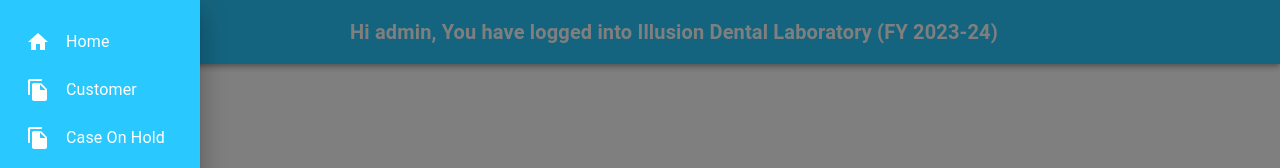
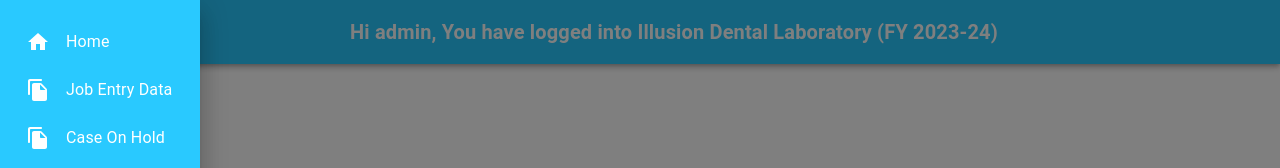
Before and after one commit to muhazAhmed/odoo, a React (Create React App) app: page /customer-data in a window 1280 px wide. Both pictures are taken after a click on the button "menu". Shown: the top 168 px of the page. Built offline with nearby package versions, Linux system fonts and the light colour scheme.

Commit message:
updated navbar

```diff
--- a/src/layouts/Navbar/Navbar.jsx
+++ b/src/layouts/Navbar/Navbar.jsx
@@ -57,7 +57,7 @@
 
   const menuItems = [
     { text: "Home", icon: <HomeIcon />, link: "/" },
-    { text: "Customer", icon: <FileCopyRoundedIcon />, link: "/customer-data" },
+    { text: "Job Entry Data", icon: <FileCopyRoundedIcon />, link: "/job-Entry-Data" },
     {
       text: "Case On Hold",
       icon: <FileCopyRoundedIcon />,
```
